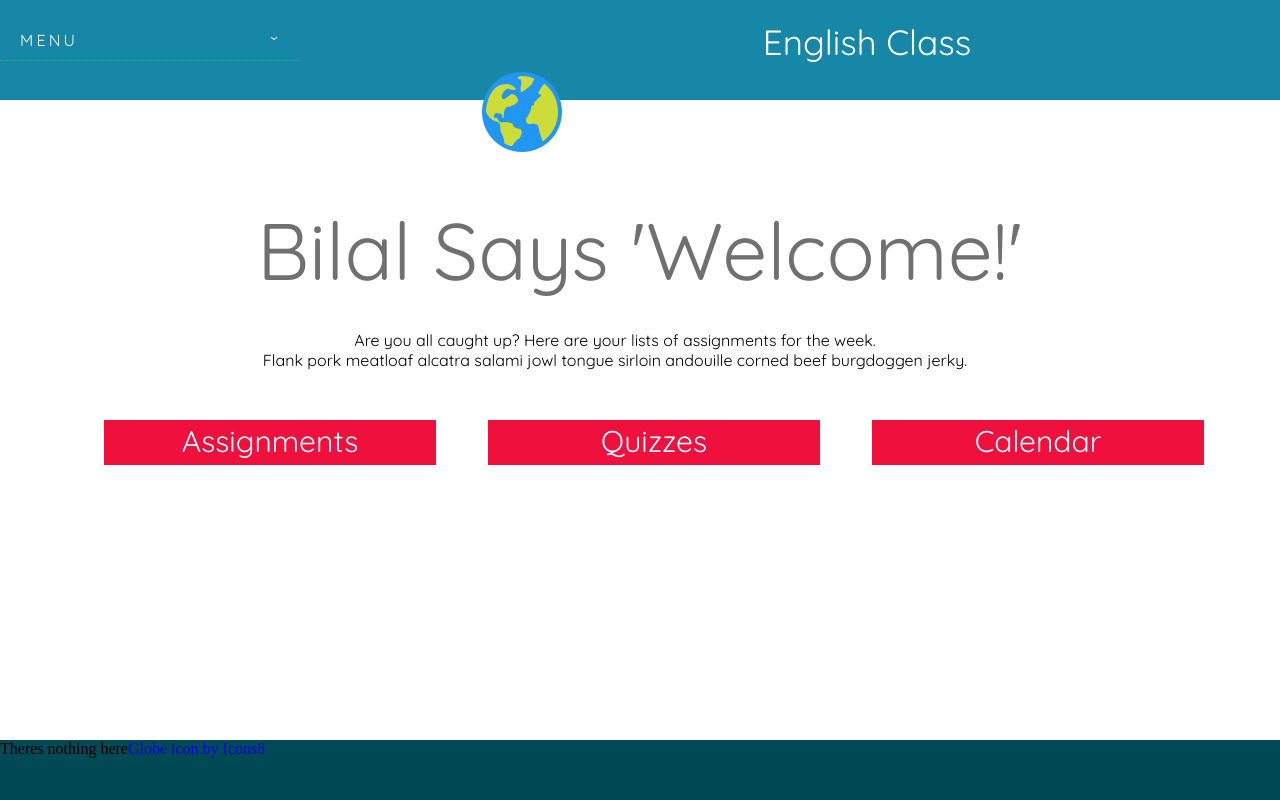
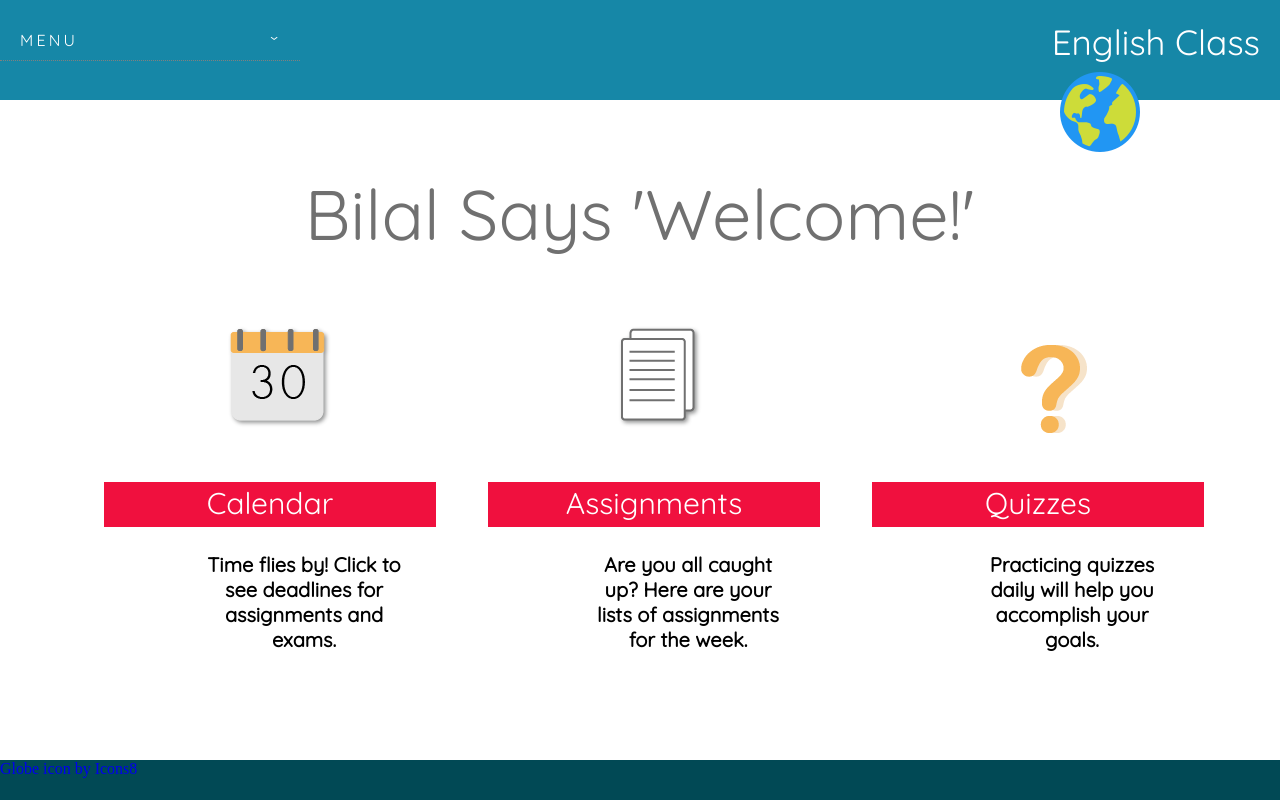
Before and after one commit to Lbpicon/bilal_class, a plain HTML site: page bilalClass/src/index.html in a window 1280 px wide. Drawn offline with Linux system fonts and the light colour scheme.

Commit message:
changes to index at JnBs

```diff
--- a/bilalClass/src/index.html
+++ b/bilalClass/src/index.html
@@ -33,23 +33,22 @@
 <section>
     <h2 class="animated bounceInRight delay-1s">Bilal Says 'Welcome!'</h2>
     <div class="images">
-        <div class="assignImg">
-            <div class="text"><p>Are you all caught up? Here are your lists of assignments for the week.</br>
-             Flank pork meatloaf alcatra salami jowl tongue sirloin andouille corned beef burgdoggen jerky.</p></div></div>
-        <div class="quizzImg"></div>
-        <div class="calenImg"></div>
+        <div class="calenImg"><img src="../images/calendar.png"></div>
+        <div class="assignImg"><img src="../images/assignments.png"></div>
+        <div class="quizzImg"><img src="../images/qMark.png"></div>
     </div>
 
     <div class="bars">
-    <div class="bars assignments animated tada delay-2s">Assignments</div>
-    <div class="bars quizzes animated tada delay-3s">Quizzes</div>
-    <div class="bars calendar animated tada delay-4s">Calendar</div>
+     <div class="bars calendar">Calendar<div class="text animated flipInX delay-2s">Time flies by! Click to see deadlines for assignments and exams.</div></div>
+    <div class="bars assignments">Assignments<div class="text animated flipInX delay-3s">Are you all caught up? Here are your lists of assignments for the week.</div></div>
+    <div class="bars quizzes">Quizzes<div class="text animated flipInX delay-4s">Practicing quizzes daily will help you accomplish your goals.</div></div>
+
     </div>
 </section>
 
 
 
 </body>
-<footer>Theres nothing here<a href="https://icons8.com/icon/30623/globe">Globe icon by Icons8</a></footer>
+<footer><a href="https://icons8.com/icon/30623/globe">Globe icon by Icons8</a></footer>
 
 </html>
--- a/bilalClass/style/style.css
+++ b/bilalClass/style/style.css
@@ -21,12 +21,12 @@ h1 {
 h2 {
     font-family: 'Quicksand', sans-serif;
     text-align: center;
-    font-size: 80px;
-    margin-top: 100px;
+    font-size: 70px;
+    margin-top: 50px;
+    padding: 20px 40px 40px 40px;
+    margin-bottom: 30px;
     font-weight: 130;
-    color: #707070;
-
-            }
+    color: #707070; }
 
 .banner {
     width: 100%;
@@ -35,7 +35,7 @@ h2 {
     }
 
 #globe {
-    margin-right: 690px;
+    text-align: center;
     display: flex;
     direction: row;
 
@@ -107,10 +107,37 @@ margin-right: 20px;
            }
 
 .text {
-        margin-right: 50px;
-        padding: 30px;
-        font-family: 'Quicksand', sans-serif;
-        text-align: center;
+    width: 200px;
+    word-wrap: break-word;
+    font-family: 'Quicksand', sans-serif;
+    text-align: center;
+    font-size: 20px;
+    margin-left: 100px;
+    color: black;
+    font-weight: 600;
+    margin-top: 30px;
+}
+
+.images {
+display: flex;
+
+}
+
+.calenImg {
+    margin-left:18%;
+    filter: drop-shadow(2px 2px 2px #8E8F8F);
+    }
+
+.quizzImg {
+    margin-left: 25%;
+    display: flexbox;
+
+}
+
+.assignImg {
+    margin-left: 23%;
+    filter: drop-shadow(2px 2px 2px #8E8F8F
+    );
 }
 
 .assignments {
@@ -156,10 +183,13 @@ margin-right: 20px;
 
 footer {
     background-color: #014955;
-    position: absolute;
+    position: fixed;
     bottom: 0;
-    height: 60px;
+    height: 40px;
     width: 100%;
+    margin-top: 15px;
+    text-decoration: none;
+
 
 }
 
```
Also changed, not shown: bilalClass/images/assignments.png (added), bilalClass/images/calendar.png (added), bilalClass/images/qMark.png (added), bilalClass/images/quizzes.png (added), 4 other files.
